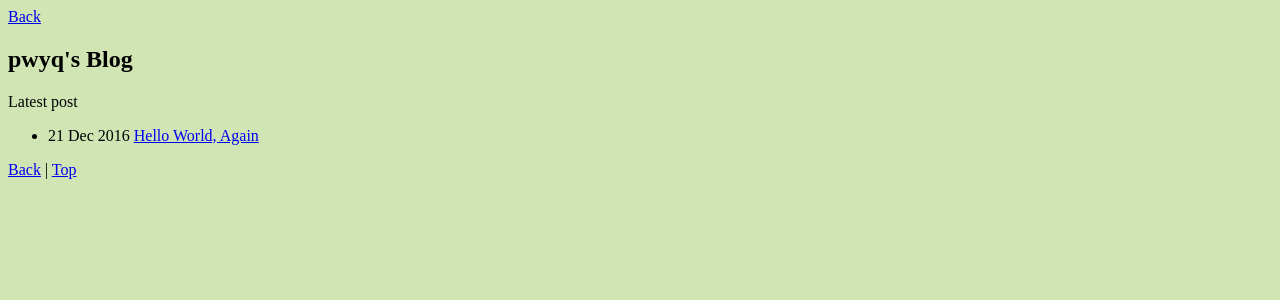
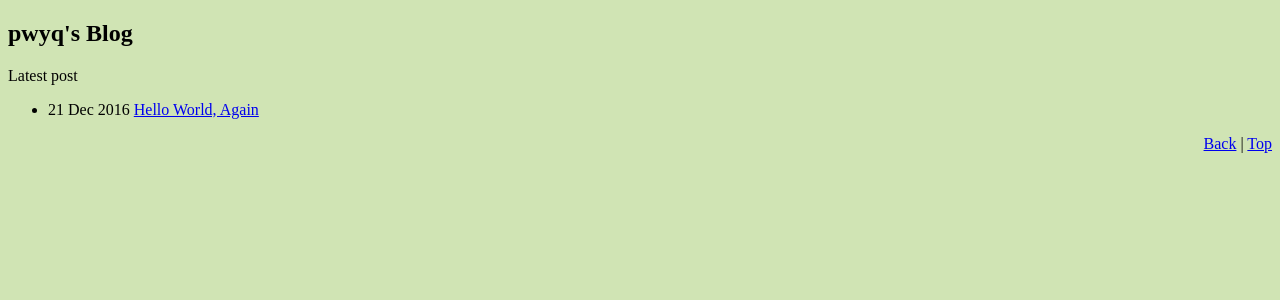
Before and after one commit to pwyq/abolish--blog, a Jekyll site: the page built from index.html, in a window 1280 px wide. Shown: the top 300 px of the page. Built offline with Jekyll 4.4.1, drawn with Linux system fonts in a browser that asks for light colours.

Commit message:
Update default.html

```diff
--- a/_layouts/default.html
+++ b/_layouts/default.html
@@ -13,8 +13,7 @@
 </head>
 <body>
   <a name="top"></a>
-  <a href="javascript:history.back()">Back</a>
   {{ content }}
-  <a href="javascript:history.back()">Back</a> | <a href="#top">Top</a>
+  <p style="text-align:right"><a href="javascript:history.back()">Back</a> | <a href="#top">Top</a></p>
 </body>
 </html>
```
